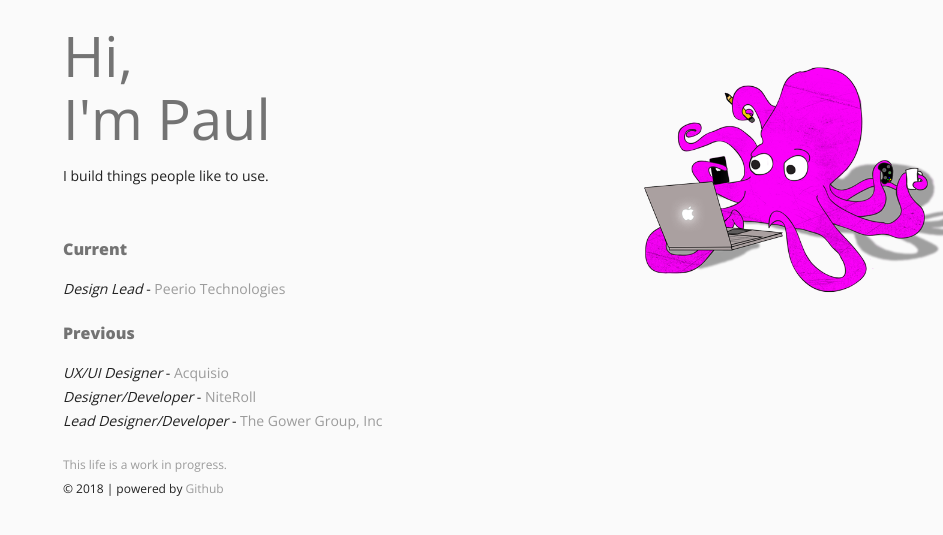
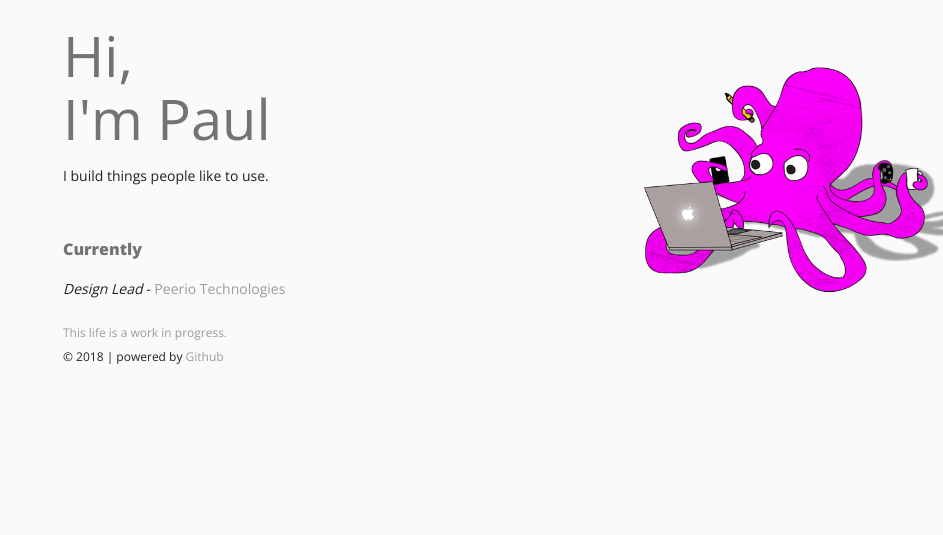
Before and after one commit to paulrdukes/paulrdukes.github.io, a Jekyll site: the page index.html, which Jekyll copies as it is, in a window 1280 px wide. Shown: the top 535 px of the page, without its empty margins (337-1280 px from the left). Built offline with Jekyll 4.4.1, drawn with Linux system fonts in a browser that asks for light colours; some web fonts are replaced.

Commit message:
removed stuff, moved stuff.

```diff
--- a/index.html
+++ b/index.html
@@ -18,6 +18,11 @@
         <p>I build things people like to use.</p>
         <ul class="social-media">
           <li>
+            <a href="http://ca.linkedin.com/in/pauldukes" class="large-icon entypo-linkedin-circled" data-icon="linkedin" target="_blank">
+              <span class="visuallyhidden">LinkedIn</span>
+            </a>
+          </li>
+          <li>
             <a href="http://www.twitter.com/paulrdukes" class="large-icon entypo-twitter" data-icon="twitter" target="_blank">
               <span class="visuallyhidden ">Twitter</span>
             </a>
@@ -27,12 +32,7 @@
               <span class="visuallyhidden">Spotify</span>
             </a>
           </li>
-          <li>
-            <a href="http://ca.linkedin.com/in/pauldukes" class="large-icon entypo-linkedin-circled" data-icon="linkedin" target="_blank">
-              <span class="visuallyhidden">LinkedIn</span>
-            </a>
-          </li>
-          <li>
+<!--      <li>
                 <a href="http://www.behance.net/pauldukes" class="large-icon entypo-behance" data-icon="behance" target="_blank">
                     <span class="visuallyhidden">Behance</span>
                 </a>
@@ -42,17 +42,17 @@
                     <span class="visuallyhidden">Github</span>
                 </a>
             </li>
-          <!-- <li><a href="mailto:paul.r.dukes@gmail.com" class="large-icon entypo-mail" data-icon="e-mail" target="_blank"><span class="visuallyhidden ">E-mail<span></span></span></a></li> -->
+            <li><a href="mailto:paul.r.dukes@gmail.com" class="large-icon entypo-mail" data-icon="e-mail" target="_blank"><span class="visuallyhidden ">E-mail<span></span></span></a></li> -->
         </ul>
 
-        <div class="subhead">Current</div>
+        <div class="subhead">Currently</div>
         <ul>
           <li>
             <em>Design Lead</em> - <a href="https://peerio.com/" target="_blank">Peerio Technologies</a>
           </li>
         </ul>
-
-        <div class="subhead">Previous</div>
+        <!--
+        <div class="subhead">Previously</div>
         <ul>
           <li>
             <em>UX/UI Designer</em> - <a href="http://www.acquisio.com" target="_blank">Acquisio</a>
@@ -63,7 +63,8 @@
           <li>
             <em>Lead Designer/Developer</em> - <a href="http://www.stephengower.com" target="_blank">The Gower Group, Inc</a>
           </li>
-        </ul></about>
+        </ul> -->
+          </about>
       <footer><span class="caption">This life is a work in progress.</span> <br>&copy; 2018 | powered by <a href="http://pages.github.com" target="_blank">Github</a></footer>
     </section>
     <div class="multitaskopus"></div>
```
Lines whose indentation alone changed are shown as unchanged.
